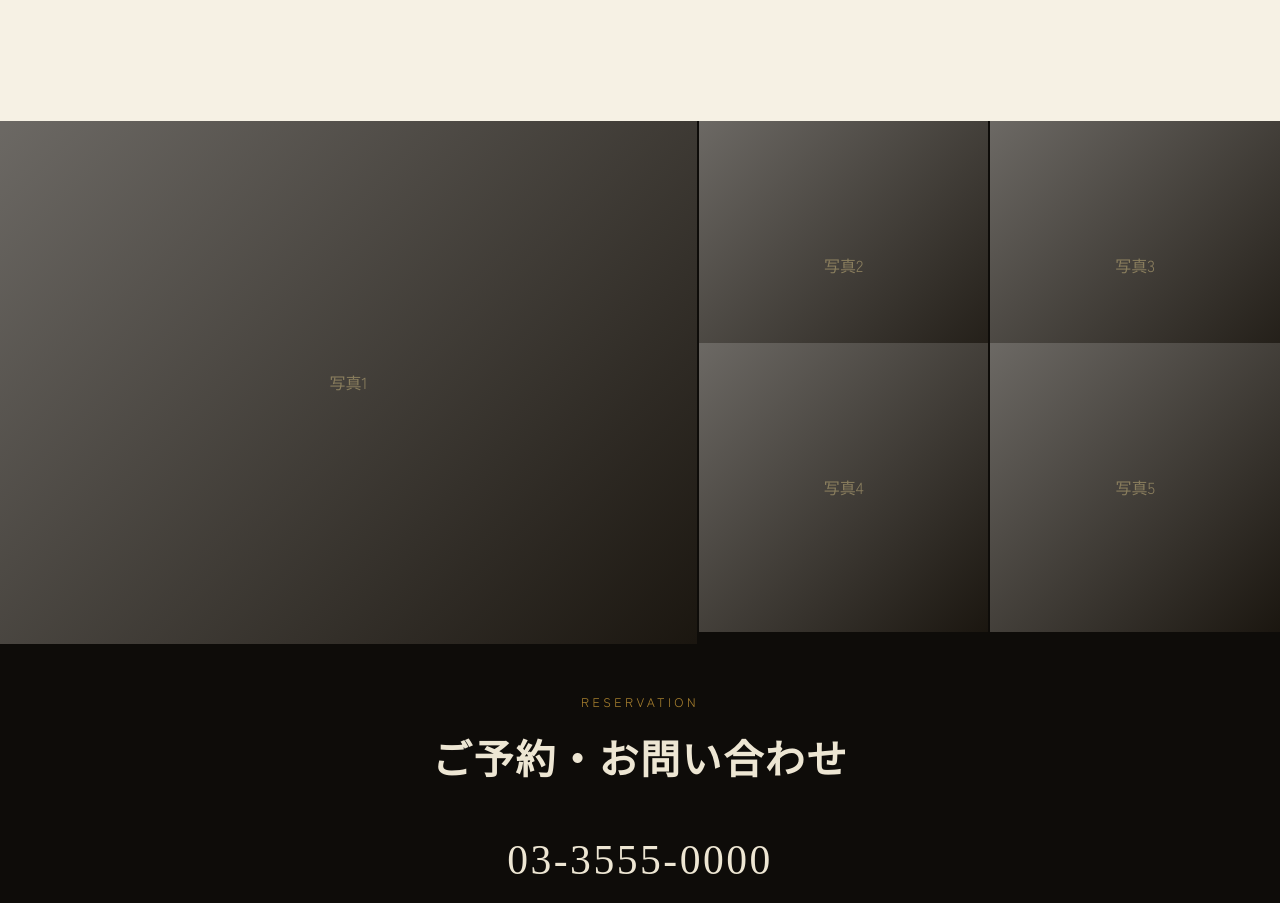
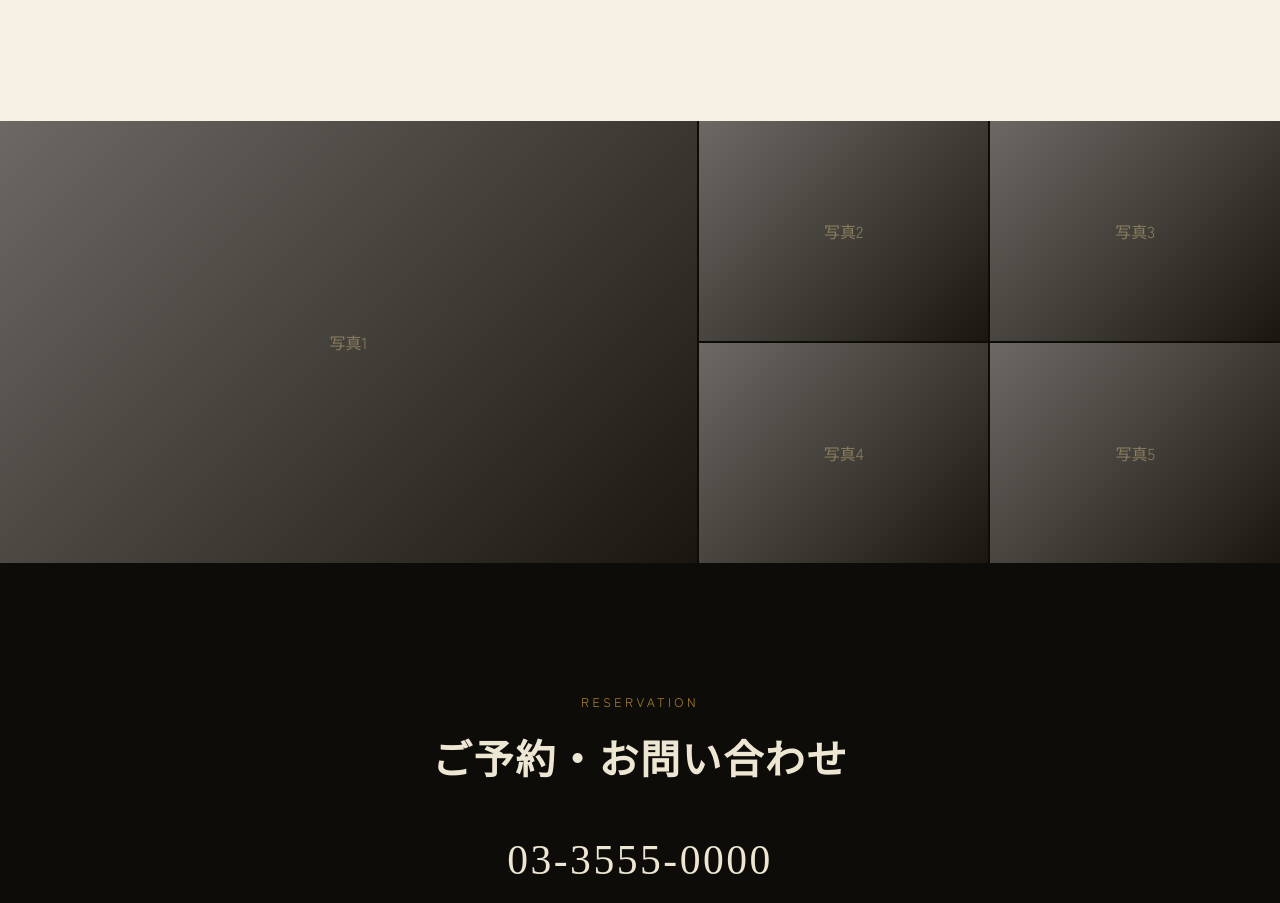
Before and after one commit to ShunkiKusaka/misenohako-site, a plain HTML site: page samples/ginza/index.html in a window 1280 px wide. Shown: the part 4780-5683 px from the top of the page. Drawn offline with Linux system fonts and the light colour scheme; a web font is replaced by a local one.

Commit message:
updated file

```diff
--- a/samples/ginza/style.css
+++ b/samples/ginza/style.css
@@ -146,6 +146,7 @@ body.menu-open{overflow:hidden}
 .gallery .ph:first-child{grid-column:1/-1}
 @media (min-width:860px){
   .gallery{grid-template-columns:1.4fr 1fr 1fr 1fr;grid-auto-rows:220px}
+  .gallery .ph{aspect-ratio:auto;height:100%}
   .gallery .ph:first-child{grid-column:1/3;grid-row:1/3}
 }
 .ph{--ph-bg:#1D1811;--ph-fg:#8A7E5E}
```
